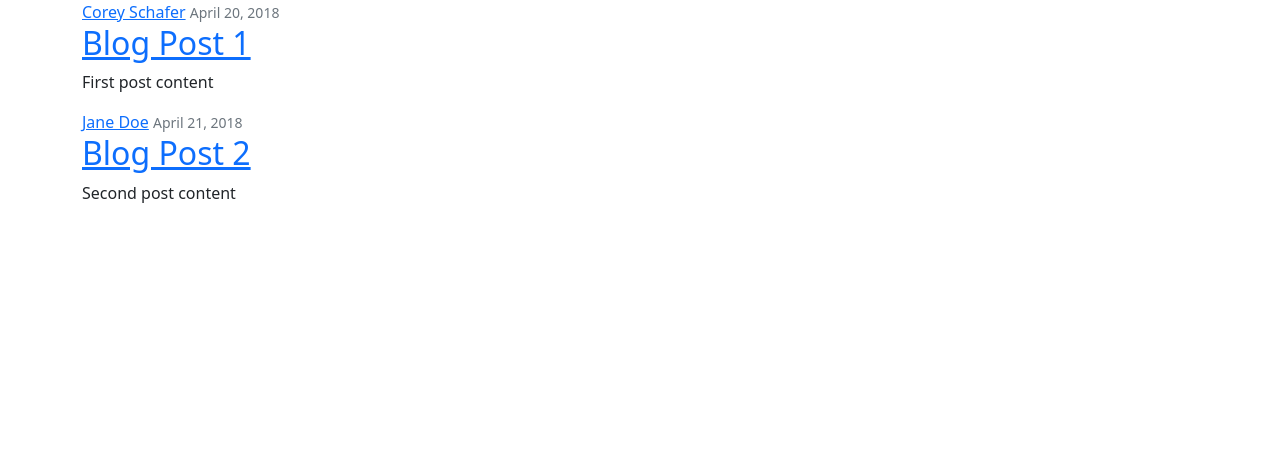
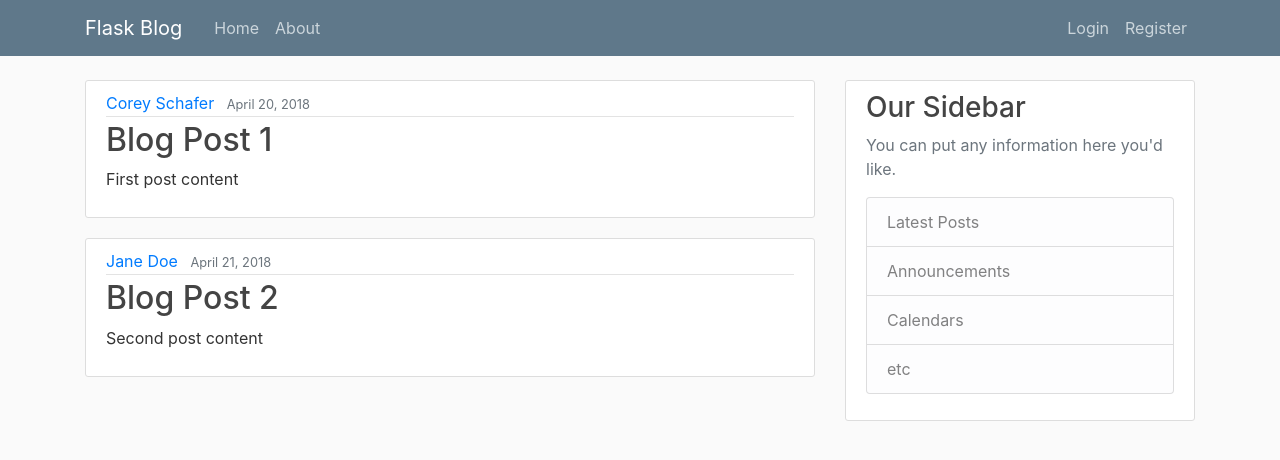
Before and after one commit to Turkosaurus/flask, a Flask app: page / in a window 1280 px wide. Shown: the top 460 px of the page. Run offline with Flask 2, Linux system fonts and the light colour scheme; some libraries are stand-ins or nearby versions.

Commit message:
video 3 halfway

```diff
--- a/templates/layout.html
+++ b/templates/layout.html
@@ -3,14 +3,12 @@
 <head>
     <!-- Required meta tags -->
     <meta charset="utf-8">
-    <meta name="viewport" content="width=device-width, initial-scale=1">
+    <meta name="viewport" content="width=device-width, initial-scale=1, shrink-to-fit=no">
 
     <!-- Bootstrap CSS -->
-    <link href="https://cdn.jsdelivr.net/npm/bootstrap@5.0.0-beta1/dist/css/bootstrap.min.css" rel="stylesheet" integrity="sha384-giJF6kkoqNQ00vy+HMDP7azOuL0xtbfIcaT9wjKHr8RbDVddVHyTfAAsrekwKmP1" crossorigin="anonymous">
+    <link rel="stylesheet" href="https://maxcdn.bootstrapcdn.com/bootstrap/4.0.0/css/bootstrap.min.css" integrity="sha384-Gn5384xqQ1aoWXA+058RXPxPg6fy4IWvTNh0E263XmFcJlSAwiGgFAW/dAiS6JXm" crossorigin="anonymous">
 
-    <!-- Option 1: Bootstrap Bundle with Popper -->
-    <script src="https://cdn.jsdelivr.net/npm/bootstrap@5.0.0-beta1/dist/js/bootstrap.bundle.min.js" integrity="sha384-ygbV9kiqUc6oa4msXn9868pTtWMgiQaeYH7/t7LECLbyPA2x65Kgf80OJFdroafW" crossorigin="anonymous"></script>
-
+    <link rel="stylesheet" type="text/css" href="{{ url_for('static', filename='main.css') }}">
 
     {% if title %}
         <title>Flask Blog - {{ title }}</title>
@@ -18,9 +16,56 @@
         <title>Flask Blog</title>
     {% endif %}
 </head>
-<div class="container">
-    <body>
-        {% block content %}{% endblock %}
-    </body>
-</div>
+<body>
+    <header class="site-header">
+      <nav class="navbar navbar-expand-md navbar-dark bg-steel fixed-top">
+        <div class="container">
+          <a class="navbar-brand mr-4" href="/">Flask Blog</a>
+          <button class="navbar-toggler" type="button" data-toggle="collapse" data-target="#navbarToggle" aria-controls="navbarToggle" aria-expanded="false" aria-label="Toggle navigation">
+            <span class="navbar-toggler-icon"></span>
+          </button>
+          <div class="collapse navbar-collapse" id="navbarToggle">
+            <div class="navbar-nav mr-auto">
+              <a class="nav-item nav-link" href="/">Home</a>
+              <a class="nav-item nav-link" href="/about">About</a>
+            </div>
+            <!-- Navbar Right Side -->
+            <div class="navbar-nav">
+              <a class="nav-item nav-link" href="/login">Login</a>
+              <a class="nav-item nav-link" href="/register">Register</a>
+            </div>
+          </div>
+        </div>
+      </nav>
+    </header>
+    <main role="main" class="container">
+      <div class="row">
+        <div class="col-md-8">
+            {% with messages = get_flashed_messages(with_categories=true) %}
+            {% endwith %}
+            {% block content %}{% endblock %}
+        </div>
+        <div class="col-md-4">
+          <div class="content-section">
+            <h3>Our Sidebar</h3>
+            <p class='text-muted'>You can put any information here you'd like.
+              <ul class="list-group">
+                <li class="list-group-item list-group-item-light">Latest Posts</li>
+                <li class="list-group-item list-group-item-light">Announcements</li>
+                <li class="list-group-item list-group-item-light">Calendars</li>
+                <li class="list-group-item list-group-item-light">etc</li>
+              </ul>
+            </p>
+          </div>
+        </div>
+      </div>
+    </main>
+
+
+    <!-- Optional JavaScript -->
+    <!-- jQuery first, then Popper.js, then Bootstrap JS -->
+    <script src="https://code.jquery.com/jquery-3.2.1.slim.min.js" integrity="sha384-KJ3o2DKtIkvYIK3UENzmM7KCkRr/rE9/Qpg6aAZGJwFDMVNA/GpGFF93hXpG5KkN" crossorigin="anonymous"></script>
+    <script src="https://cdnjs.cloudflare.com/ajax/libs/popper.js/1.12.9/umd/popper.min.js" integrity="sha384-ApNbgh9B+Y1QKtv3Rn7W3mgPxhU9K/ScQsAP7hUibX39j7fakFPskvXusvfa0b4Q" crossorigin="anonymous"></script>
+    <script src="https://maxcdn.bootstrapcdn.com/bootstrap/4.0.0/js/bootstrap.min.js" integrity="sha384-JZR6Spejh4U02d8jOt6vLEHfe/JQGiRRSQQxSfFWpi1MquVdAyjUar5+76PVCmYl" crossorigin="anonymous"></script>
+</body>
 </html>
```
Also changed, not shown: forms.py (added, +24 -0 lines), readme.md, templates/login.html (added), templates/register.html (added).
